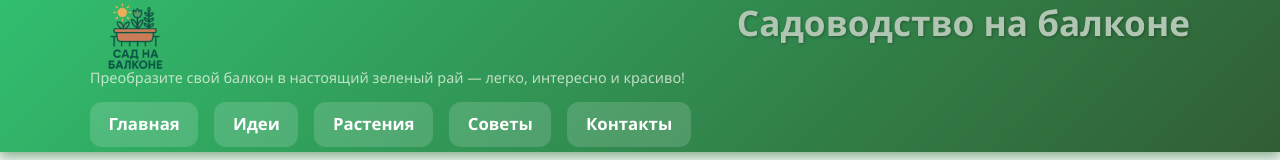
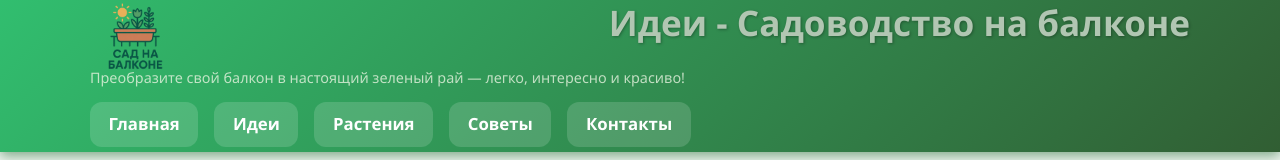
Before and after one commit to vasizmailov2001-creator/vasizmailov2001-creator.github.io, a plain HTML site: page ideas.html in a window 1280 px wide. Shown: the top 160 px of the page. Drawn offline with Linux system fonts and the light colour scheme.

Commit message:
Update ideas.html

```diff
--- a/ideas.html
+++ b/ideas.html
@@ -13,7 +13,7 @@
     <div class="logo-container">
       <img src="Ogród na balkonie.png" alt="Логотип сайта" class="logo" />
     </div>
-    <h1 tabindex="0">Садоводство на балконе</h1>
+    <h1 tabindex="0">Идеи - Садоводство на балконе</h1>
     <p class="tagline">Преобразите свой балкон в настоящий зеленый рай — легко, интересно и красиво!</p>
     <nav aria-label="Главное меню">
       <ul>
```
